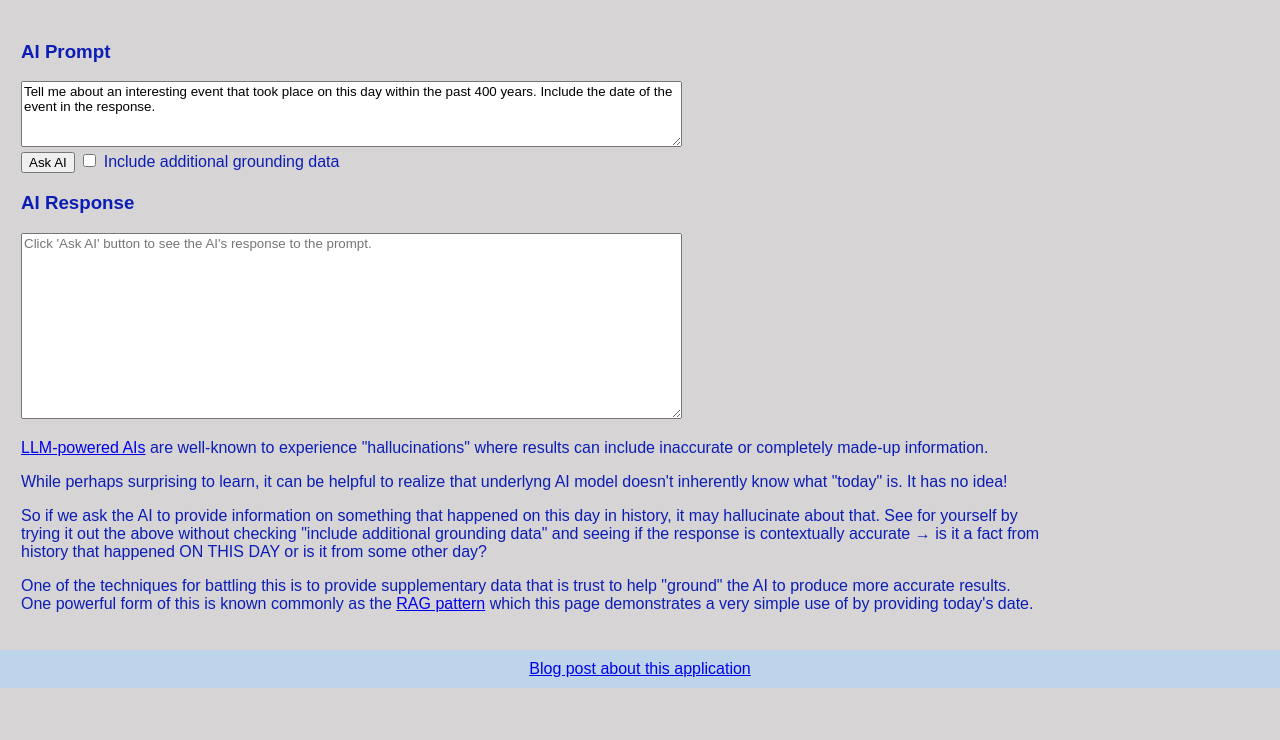
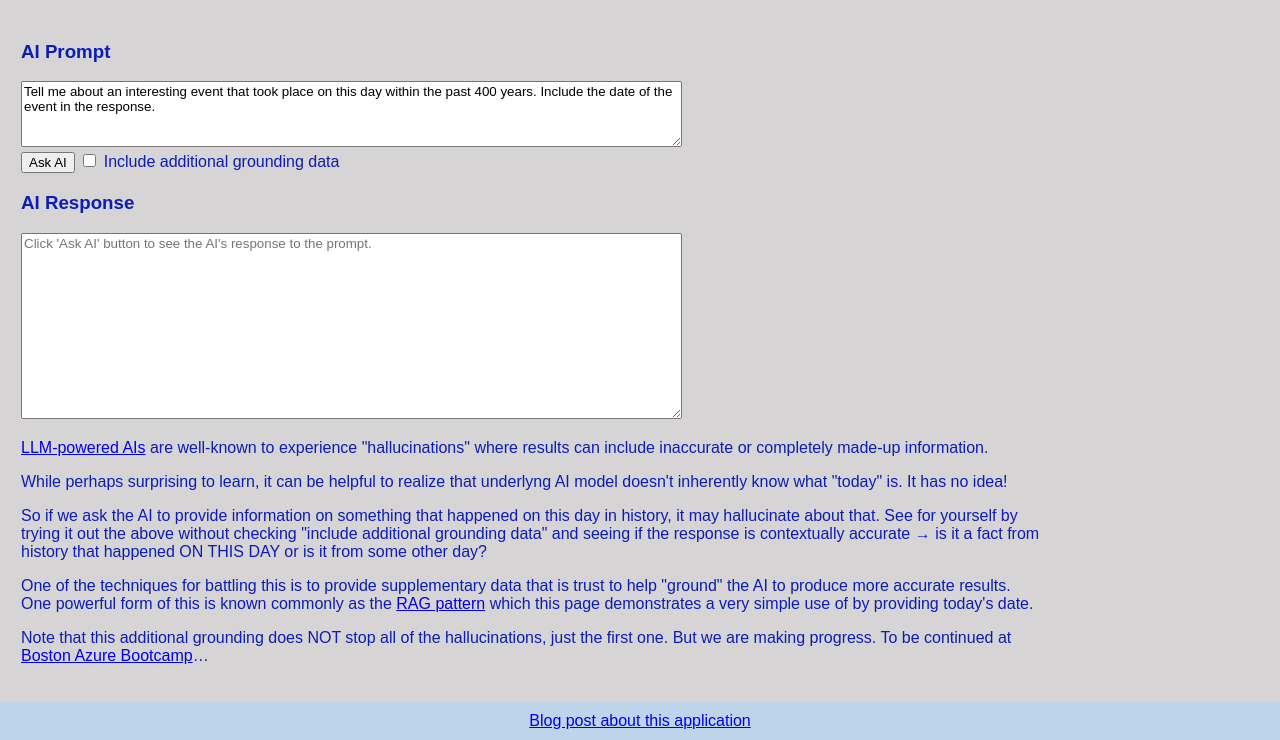
Before and after one commit to codingoutloud/hello-ai, a plain HTML site: page src/index.html in a window 1280 px wide. Shown: the part 111-851 px from the top of the page. Before the commit the page ends 800 px from the top, so only its background shows below. Drawn offline with Linux system fonts and the light colour scheme.

Commit message:
Improve messaging around hallucination prevention!

```diff
--- a/src/index.html
+++ b/src/index.html
@@ -50,6 +50,7 @@
       produce more accurate results. One powerful form of this is known commonly as the <a
         href="https://learn.microsoft.com/en-us/azure/search/retrieval-augmented-generation-overview">RAG pattern</a>
       which this page demonstrates a very simple use of by providing today's date.</p>
+    <p>Note that this additional grounding does NOT stop all of the hallucinations, just the first one. But we are making progress. To be continued at <a href="https://www.meetup.com/bostonazure/events/300138716/" target="_blank" rel="noopener">Boston Azure Bootcamp</a>…</p>
   </main>
 
   <footer>
```
